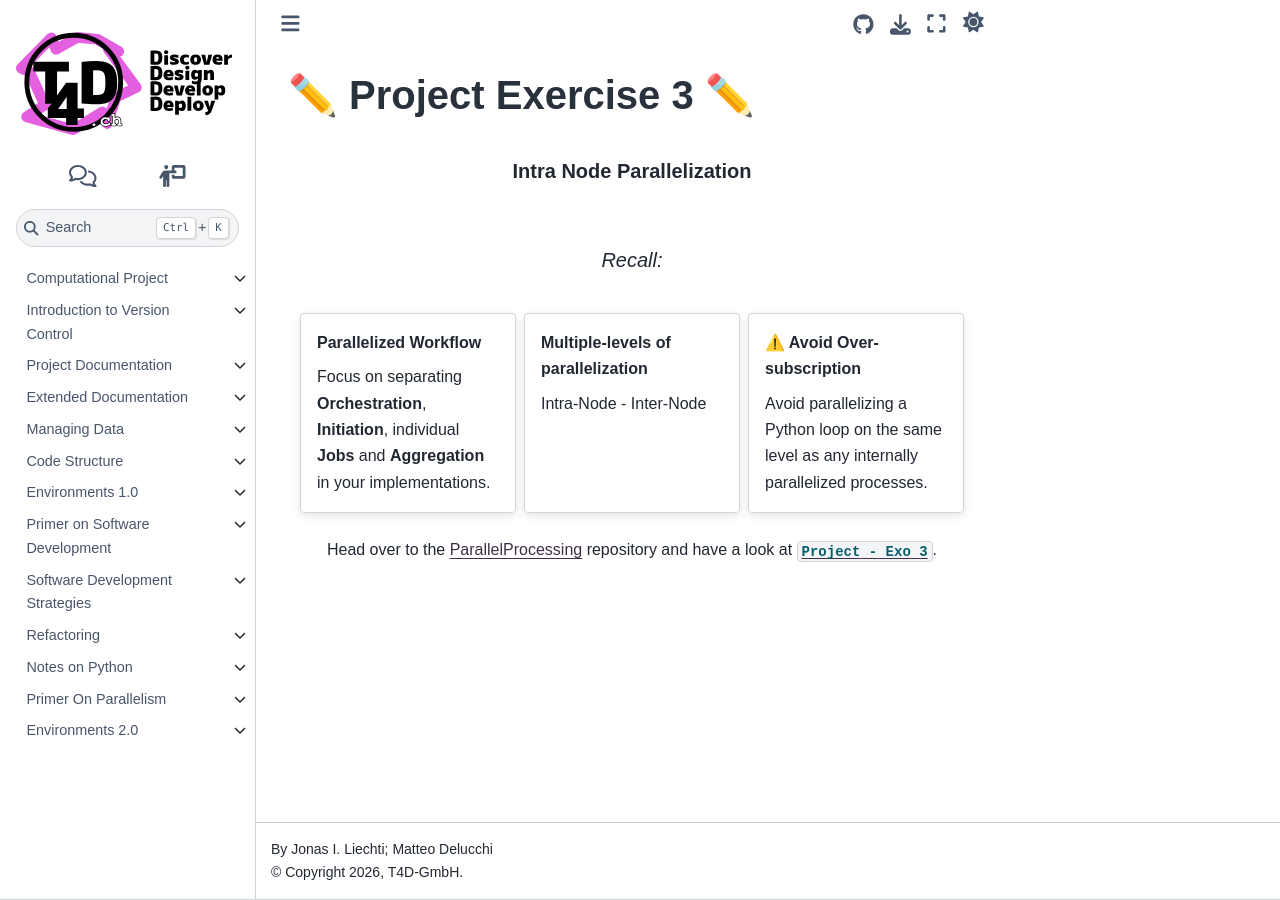
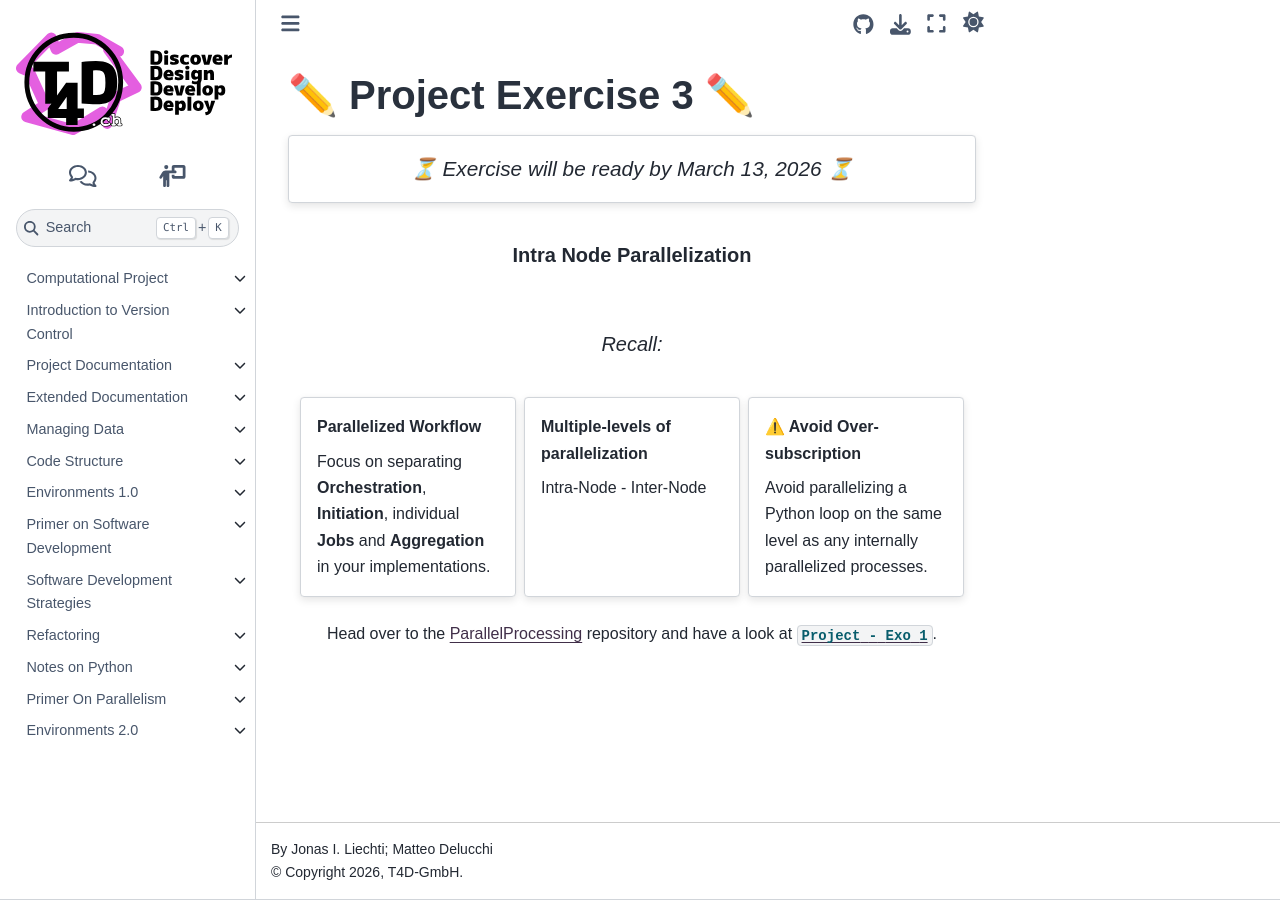
Before and after one commit to t4d-gmbh/researchSoftwareEngineering, a Sphinx documentation site: the page built from source/content/projectExo3.md, in a window 1280 px wide. Built offline with Sphinx 7.4.7 and the Sphinx Book theme 1.1.4, drawn with Linux system fonts in a browser that asks for light colours; some web fonts are replaced; pages that are not in the unit, such as notebooks, are missing from menus; the version number could not be read and is left out.

Commit message:
postpone exo 3

````diff
--- a/source/content/projectExo3.md
+++ b/source/content/projectExo3.md
@@ -1,13 +1,21 @@
 ## ✏️ Project Exercise 3 ✏️
 
+
+:::{card}
+{.centered}
+{.bigger}
+_⏳ Exercise will be ready by March 13, 2026 ⏳_
+:::
 ```{epigraph}
 {.centered}
 **Intra Node Parallelization**
+
 ```
 
 ```{epigraph}
 {.centered}
 *Recall:*
+
 ```
 
 ::::{grid} 1 3 3 3
@@ -15,6 +23,7 @@
 
 :::{grid-item-card} Parallelized Workflow
 Focus on separating **Orchestration**, **Initiation**, individual **Jobs** and **Aggregation** in your implementations.
+
 :::
 :::{grid-item-card} Multiple-levels of parallelization
 Intra-Node - Inter-Node
@@ -25,4 +34,4 @@ Avoid parallelizing a Python loop on the same level as any internally paralleliz
 ::::
 
 {.centered}
-Head over to the [ParallelProcessing](https://github.com/pSciComp/exoParaProc) repository and have a look at [`Project - Exo 3`](https://github.com/pSciComp/exoParaProc/blob/main/exercises/project/Exo_1.md).
+Head over to the [ParallelProcessing](https://github.com/pSciComp/exoParaProc) repository and have a look at [`Project - Exo 1`](https://github.com/pSciComp/exoParaProc/blob/main/exercises/structure/Exo_1.md).
````
